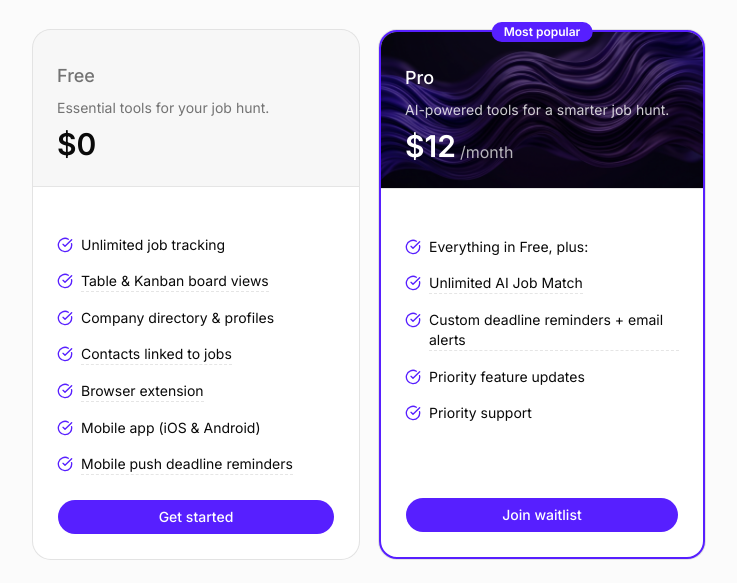
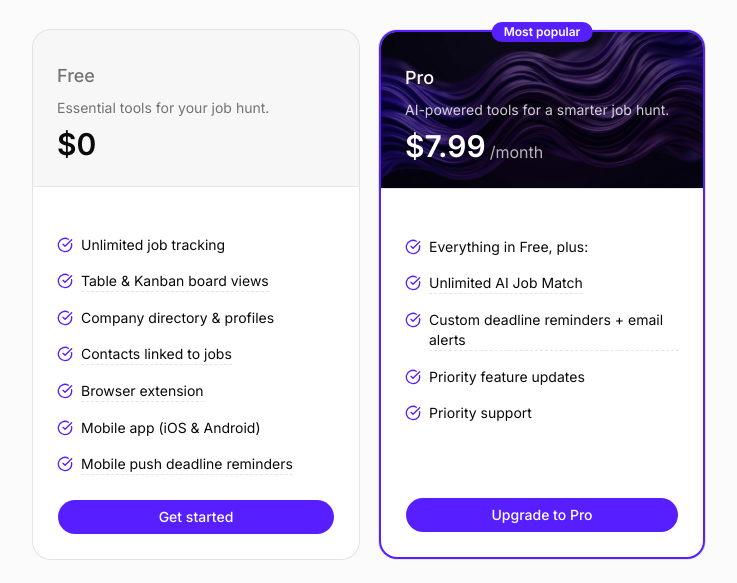
Before and after one commit to Zyntro-Official/orbbt-website, a Next.js app: page / in a window 1280 px wide. Shown: the part 7040-7623 px from the top of the page, without its empty margins (271-1008 px from the left). Built offline with nearby package versions, Linux system fonts and the light colour scheme.

Commit message:
Mirror from HasnainRaza026/orbbt-website

```diff
--- a/src/app/(sections)/pricing/page.tsx
+++ b/src/app/(sections)/pricing/page.tsx
@@ -41,6 +41,7 @@ interface Feature {
   tooltip?: string
 }
 
+
 // Constants
 const PLANS = [
   {
@@ -68,13 +69,19 @@ const PLANS = [
         tooltip: "Get a notification reminder 2 days before a saved job deadline.",
       },
     ] as Feature[],
-    btn: { text: "Get started", href: "#waitlist" },
+    btn: {
+      text: "Get started",
+      href: {
+        monthly: "https://web.orbbt.app/signup",
+        yearly: "https://web.orbbt.app/signup",
+      },
+    },
     featured: false,
   },
   {
     name: "Pro",
     info: "AI-powered tools for a smarter job hunt.",
-    price: { monthly: 12, yearly: 126 },
+    price: { monthly: 7.99, yearly: 59.99 },
     features: [
       { text: "Everything in Free, plus:" },
       {
@@ -90,7 +97,13 @@ const PLANS = [
       { text: "Priority feature updates" },
       { text: "Priority support" },
     ] as Feature[],
-    btn: { text: "Join waitlist", href: "#waitlist" },
+    btn: {
+      text: "Upgrade to Pro",
+      href: {
+        monthly: "https://web.orbbt.app/upgrade?plan=monthly",
+        yearly: "https://web.orbbt.app/upgrade?plan=annual",
+      },
+    },
     featured: true,
   },
 ]
@@ -251,7 +264,7 @@ export default function PricingPage() {
                               }}
                               className="px-2 py-0.5 ml-2 rounded-md bg-[#571FFF] text-white text-sm font-medium"
                             >
-                              -12%
+                              Save 37%
                             </motion.span>
                           )}
                         </h5>
@@ -290,7 +303,7 @@ export default function PricingPage() {
 
                       <CardFooter className="w-full pt-0">
                         <Link
-                          href={plan.btn.href}
+                          href={plan.btn.href[period]}
                           className={buttonVariants({
                             className: cn(
                               "w-full",
```
